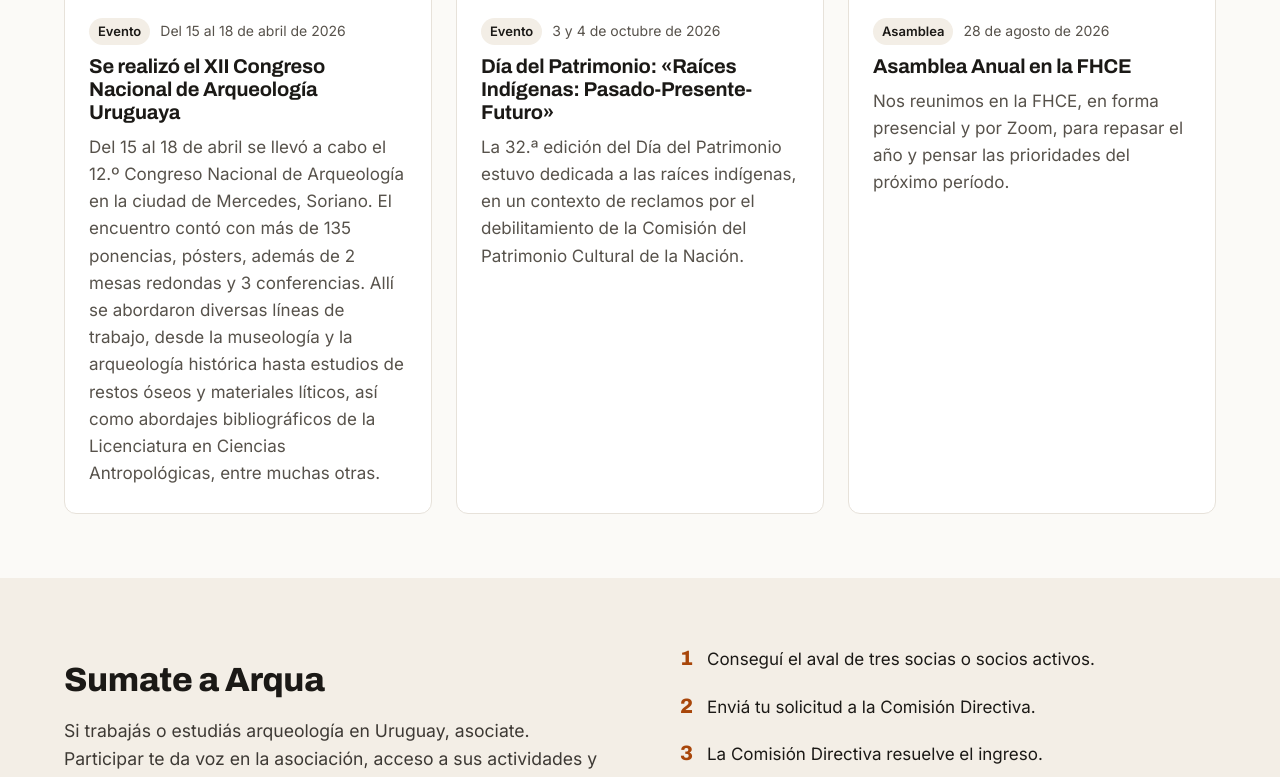
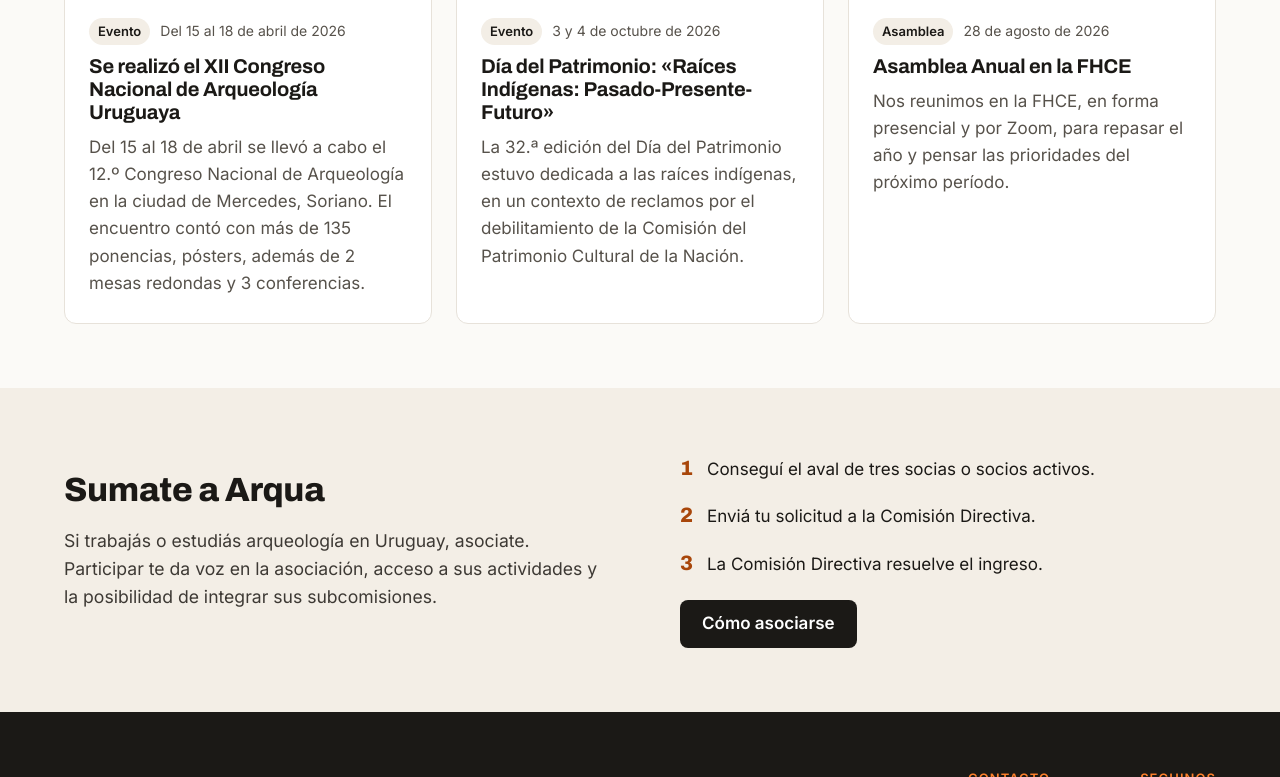
Before and after one commit to arqueologosuruguay/arqua-web, a Jekyll site: the page built from index.html, in a window 1280 px wide and 900 px high, scrolled down 1297 px, cut to the strip 123-900 px from the top of the window. Built offline with Jekyll 4.4.1, drawn with Linux system fonts in a browser that asks for light colours.

Commit message:
Update _novedades/2026-11-26-se-realizo-el-xii-congreso-nacional-de-arqueologia-uruguaya.md (via Pages CMS)

```diff
--- a/_novedades/2026-11-26-se-realizo-el-xii-congreso-nacional-de-arqueologia-uruguaya.md
+++ b/_novedades/2026-11-26-se-realizo-el-xii-congreso-nacional-de-arqueologia-uruguaya.md
@@ -8,11 +8,7 @@ imagen_completa: false
 imagen_texto: Foto de grupo tras la conferencia de cierre.
 resumen: Del 15 al 18 de abril se llevó a cabo el 12.º Congreso Nacional de
   Arqueología en la ciudad de Mercedes, Soriano. El encuentro contó con más de
-  135 ponencias, pósters, además de 2 mesas redondas y 3 conferencias. Allí se
-  abordaron diversas líneas de trabajo, desde la museología y la arqueología
-  histórica hasta estudios de restos óseos y materiales líticos, así como
-  abordajes bibliográficos de la Licenciatura en Ciencias Antropológicas, entre
-  muchas otras.
+  135 ponencias, pósters, además de 2 mesas redondas y 3 conferencias.
 ---
 Del 15 al 18 de abril se llevó a cabo el 12.º Congreso Nacional de Arqueología en la ciudad de Mercedes, Soriano.
 
```
